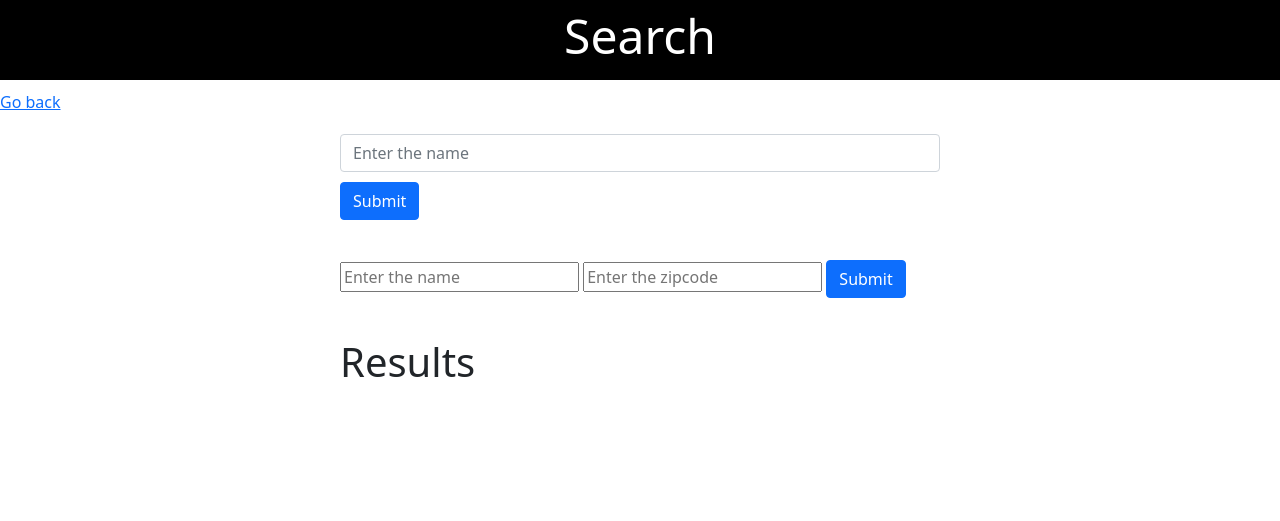
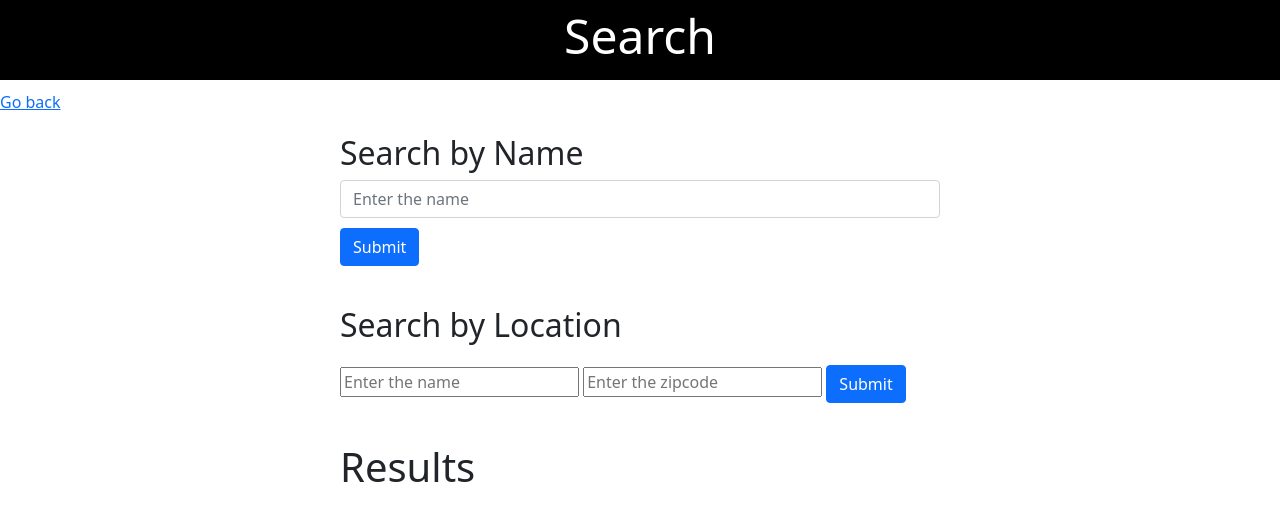
Before and after one commit to Omer-Mus/-w4111-proj1, a Flask app: page /search.html in a window 1280 px wide. Shown: the top 521 px of the page. Run offline with Flask 2, Linux system fonts and the light colour scheme; parts of the project's set-up code (start-up, migrations or seed data) failed here and were passed over.

Commit message:
added search function

```diff
--- a/webserver/templates/search.html
+++ b/webserver/templates/search.html
@@ -89,22 +89,25 @@
   <body>
 
 <div id = "the-title">Search </div>
-<div><a href="/">Go back</a></div>
+<div><a href="/">  Go back</a></div>
 
     <div id="container">
         <div id = "announcement-editor">
+        <h2>Search by Name</h2>
         <form method="POST" action="/search_food">
             <input type="text" id="new-announcement-subject" class="form-control" name="search_food" placeholder="Enter the name" required>
             <input id="submit-button" type="submit"  class="btn btn-primary" value="Submit">
         </form>
         </div>
 
+        <h2>Search by Location</h2>
         <div id = "announcement-editor">
         <form method="POST" action="/search_by_location">
            <input type="text" name="search_by_location" placeholder="Enter the name" required>
             <input type="text"  name="zip_code" inputmode="numeric" pattern="^(?(^00000(|-0000))|(\d{5}(|-\d{4})))$" maxlength = "5" minlength = "5" placeholder="Enter the zipcode" required>
             <input id="submit-button" type="submit"  class="btn btn-primary" value="Submit">
         </form>
+
         </div>
 
         <h1>Results</h1>
@@ -128,11 +131,11 @@
                 Restaurant: {{n[1]}}
             </span>
             <span class="announcement-body">
-                Price: {{n[3]}} $
+                Price: $ {{n[3]}}
             </span>
-                    <span class="announcement-body">
+                    <!-- <span class="announcement-body">
                        <img class="images" src="{{n[2]}}">
-                    </span>
+                    </span> -->
 
                     <!-- <span class="announcement-body">
                        <img class="images" src="{{n[3]}}">
```
